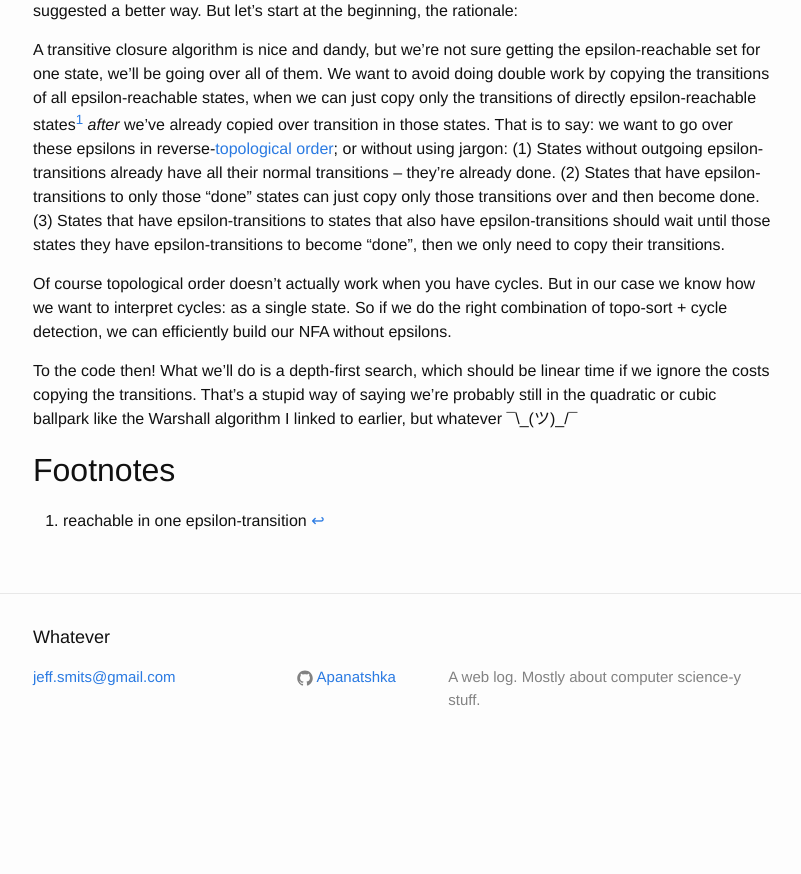
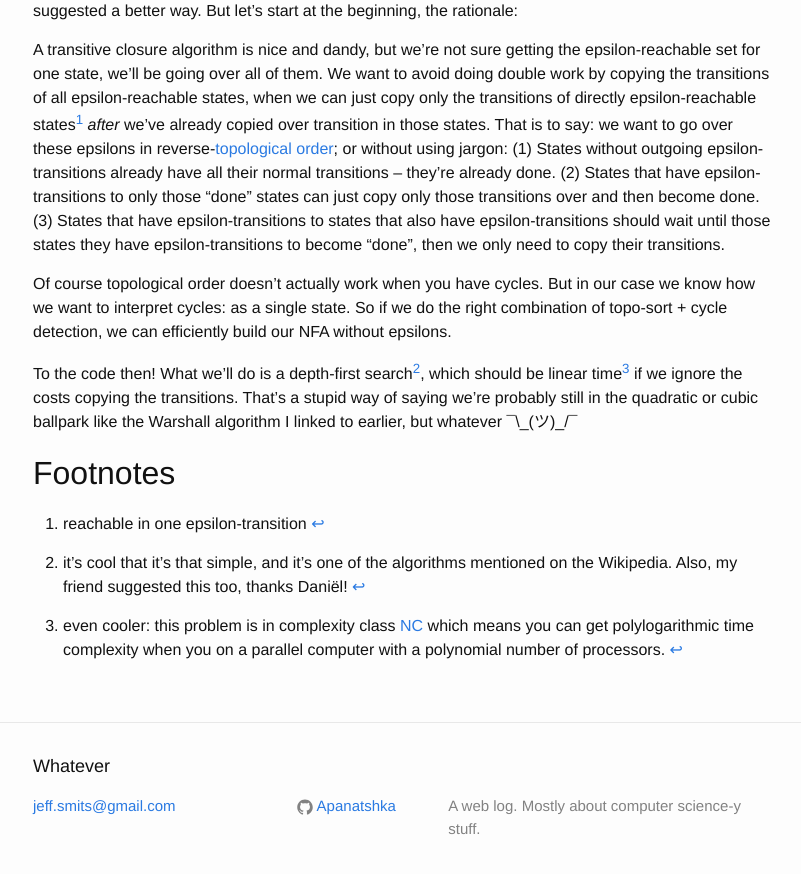
Before and after one commit to Apanatshka/Apanatshka.github.io, a Jekyll site: the page built from _posts/2016-10-16-implementing-finite-automata-part-2.md, in a window 1280 px wide and 900 px high, scrolled down 4509 px. Shown: the top 874 px of the window, without its empty margins (237-1038 px from the left). Built offline with Jekyll 4.4.1, drawn with Linux system fonts in a browser that asks for light colours; before the commit the page ends 5280 px from its top, so only the background shows below that.

Commit message:
Committing and pushing smaller changes for backup

```diff
--- a/_posts/2016-10-16-implementing-finite-automata-part-2.md
+++ b/_posts/2016-10-16-implementing-finite-automata-part-2.md
@@ -240,8 +240,10 @@ A transitive closure algorithm is nice and dandy, but we're not sure getting the
 
 Of course topological order doesn't actually work when you have cycles. But in our case we know how we want to interpret cycles: as a single state. So if we do the right combination of topo-sort + cycle detection, we can efficiently build our NFA without epsilons.
 
-To the code then! What we'll do is a depth-first search, which should be linear time if we ignore the costs copying the transitions. That's a stupid way of saying we're probably still in the quadratic or cubic ballpark like the Warshall algorithm I linked to earlier, but whatever ¯\\\_(ツ)\_/¯
+To the code then! What we'll do is a depth-first search[^2], which should be linear time[^3] if we ignore the costs copying the transitions. That's a stupid way of saying we're probably still in the quadratic or cubic ballpark like the Warshall algorithm I linked to earlier, but whatever ¯\\\_(ツ)\_/¯
 
 # Footnotes
 
 [^1]: reachable in one epsilon-transition
+[^2]: it's cool that it's that simple, and it's one of the algorithms mentioned on the Wikipedia. Also, my friend suggested this too, thanks Daniël!
+[^3]: even cooler: this problem is in complexity class [NC](https://en.wikipedia.org/wiki/NC_(complexity)) which means you can get polylogarithmic time complexity when you on a parallel computer with a polynomial number of processors.
```
